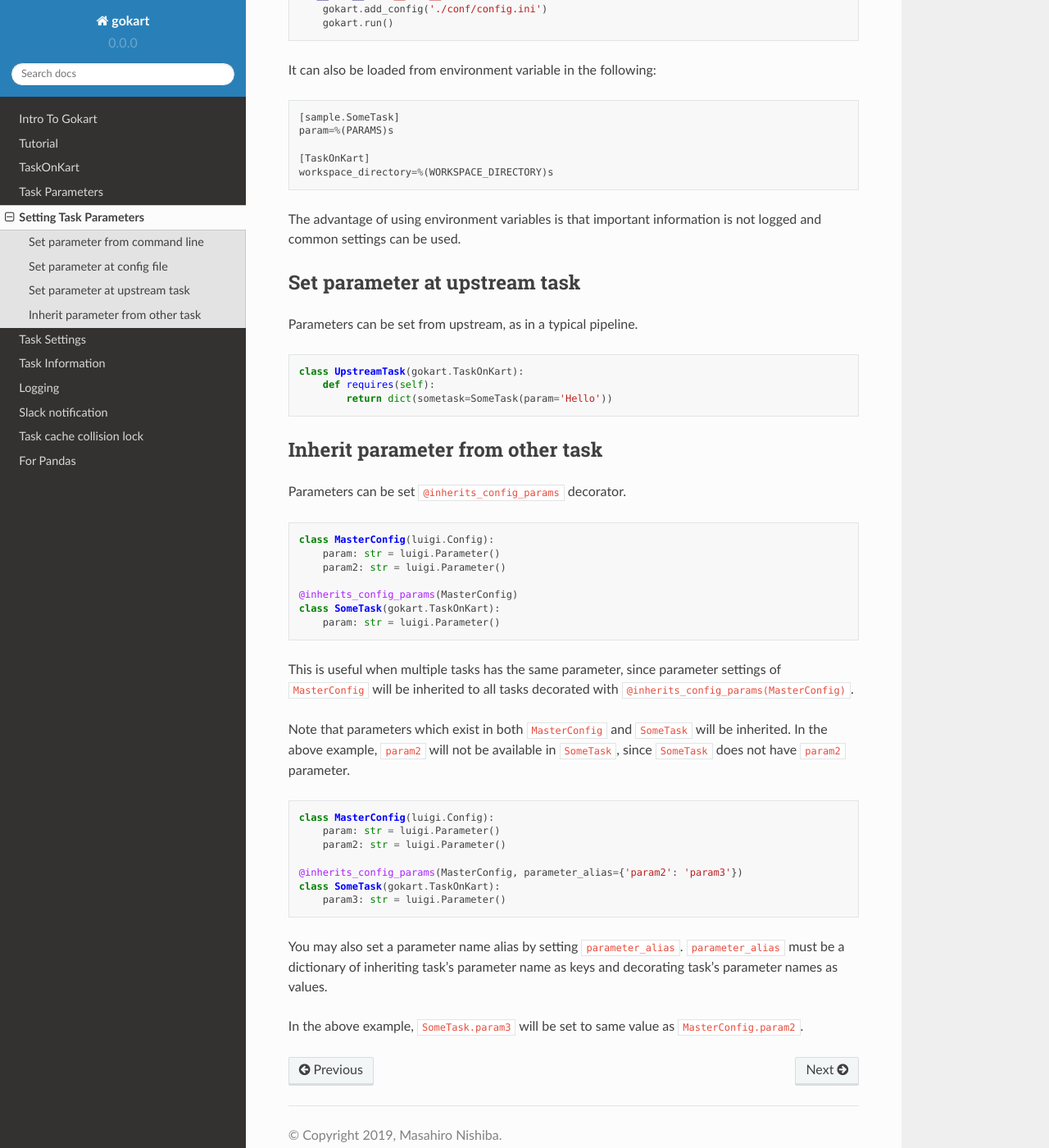
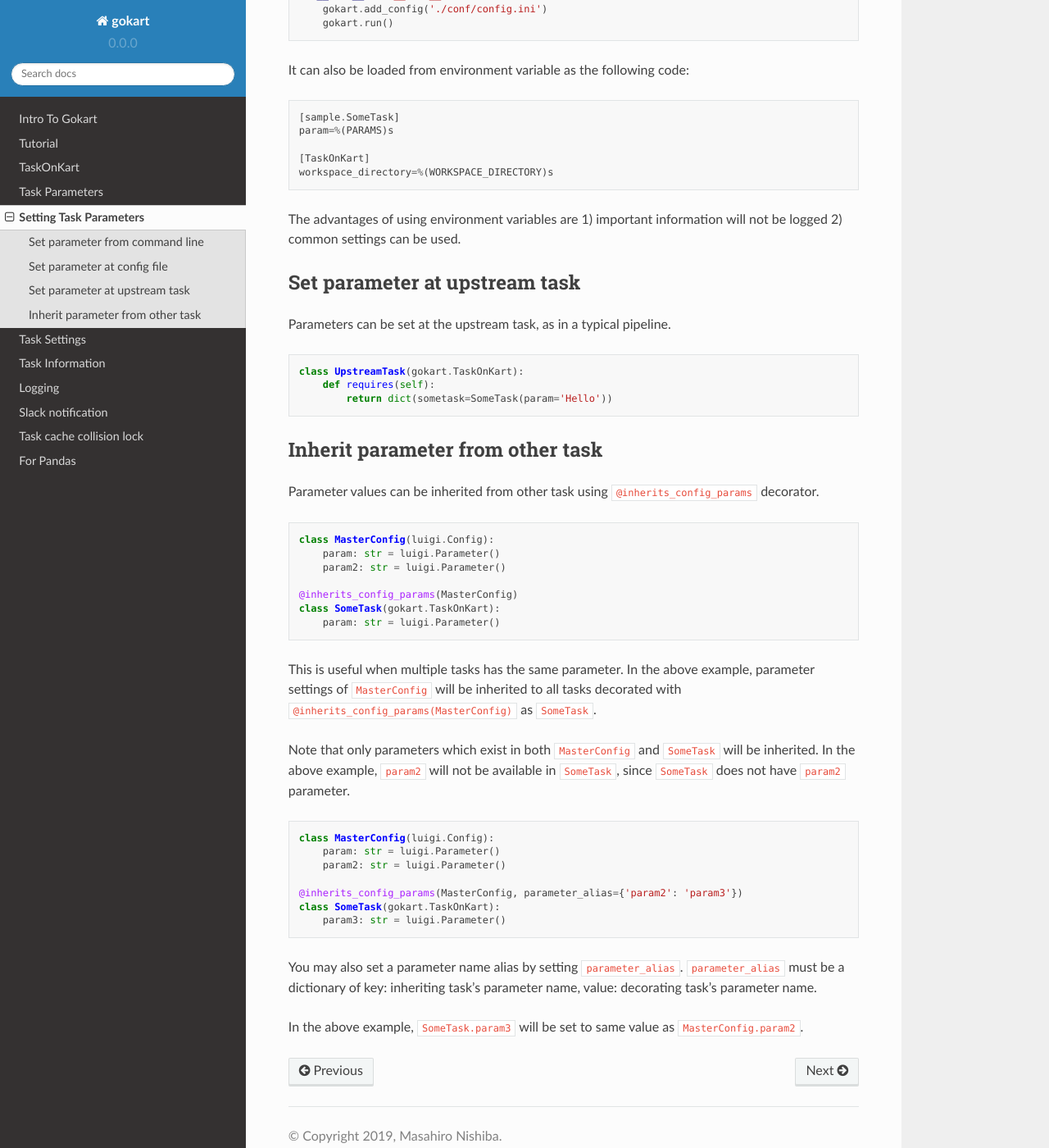
Before and after one commit to m3dev/gokart, a Sphinx documentation site: the page built from docs/setting_task_parameters.rst, in a window 1280 px wide and 1400 px high, scrolled down 740 px. Shown: the whole window at 82% size. Built offline with Sphinx 7.4.7 and the Read the Docs theme 2.0.0, drawn with Linux system fonts in a browser that asks for light colours; pages that are not in the unit, such as notebooks, are missing from menus; the version number is read from the project's files by our own code; some of the changed text lies outside the part shown.

Commit message:
fix English

```diff
--- a/docs/setting_task_parameters.rst
+++ b/docs/setting_task_parameters.rst
@@ -26,7 +26,7 @@ Set parameter at config file
     [sample.SomeTask]
     param = Hello
 
-Above config file (``config.ini``) must be read before ``gokart.run()`` as in the following:
+Above config file (``config.ini``) must be read before ``gokart.run()`` as the following code:
 
 .. code:: python
 
@@ -35,7 +35,7 @@ Above config file (``config.ini``) must be read before ``gokart.run()`` as in th
         gokart.run()
 
 
-It can also be loaded from environment variable in the following:
+It can also be loaded from environment variable as the following code:
 
 ::
 
@@ -45,13 +45,13 @@ It can also be loaded from environment variable in the following:
     [TaskOnKart]
     workspace_directory=%(WORKSPACE_DIRECTORY)s
 
-The advantage of using environment variables is that important information is not logged and common settings can be used.
+The advantages of using environment variables are 1) important information will not be logged 2) common settings can be used.
 
 
 Set parameter at upstream task
 ==================================
 
-Parameters can be set from upstream, as in a typical pipeline.
+Parameters can be set at the upstream task, as in a typical pipeline.
 
 .. code:: python
 
@@ -63,7 +63,7 @@ Parameters can be set from upstream, as in a typical pipeline.
 Inherit parameter from other task
 ==================================
 
-Parameters can be set ``@inherits_config_params`` decorator.
+Parameter values can be inherited from other task using ``@inherits_config_params`` decorator.
 
 .. code:: python
 
@@ -76,9 +76,9 @@ Parameters can be set ``@inherits_config_params`` decorator.
         param: str = luigi.Parameter()
 
 
-This is useful when multiple tasks has the same parameter, since parameter settings of ``MasterConfig`` will be inherited to all tasks decorated with ``@inherits_config_params(MasterConfig)``.
+This is useful when multiple tasks has the same parameter. In the above example, parameter settings of ``MasterConfig`` will be inherited to all tasks decorated with ``@inherits_config_params(MasterConfig)`` as ``SomeTask``.
 
-Note that parameters which exist in both ``MasterConfig`` and ``SomeTask`` will be inherited.
+Note that only parameters which exist in both ``MasterConfig`` and ``SomeTask`` will be inherited.
 In the above example, ``param2`` will not be available in ``SomeTask``, since ``SomeTask`` does not have ``param2`` parameter.
 
 .. code:: python
@@ -93,6 +93,6 @@ In the above example, ``param2`` will not be available in ``SomeTask``, since ``
 
 
 You may also set a parameter name alias by setting ``parameter_alias``.
-``parameter_alias`` must be a dictionary of inheriting task's parameter name as keys and decorating task's parameter names as values.
+``parameter_alias`` must be a dictionary of key: inheriting task's parameter name, value: decorating task's parameter name.
 
 In the above example, ``SomeTask.param3`` will be set to same value as ``MasterConfig.param2``.
```
